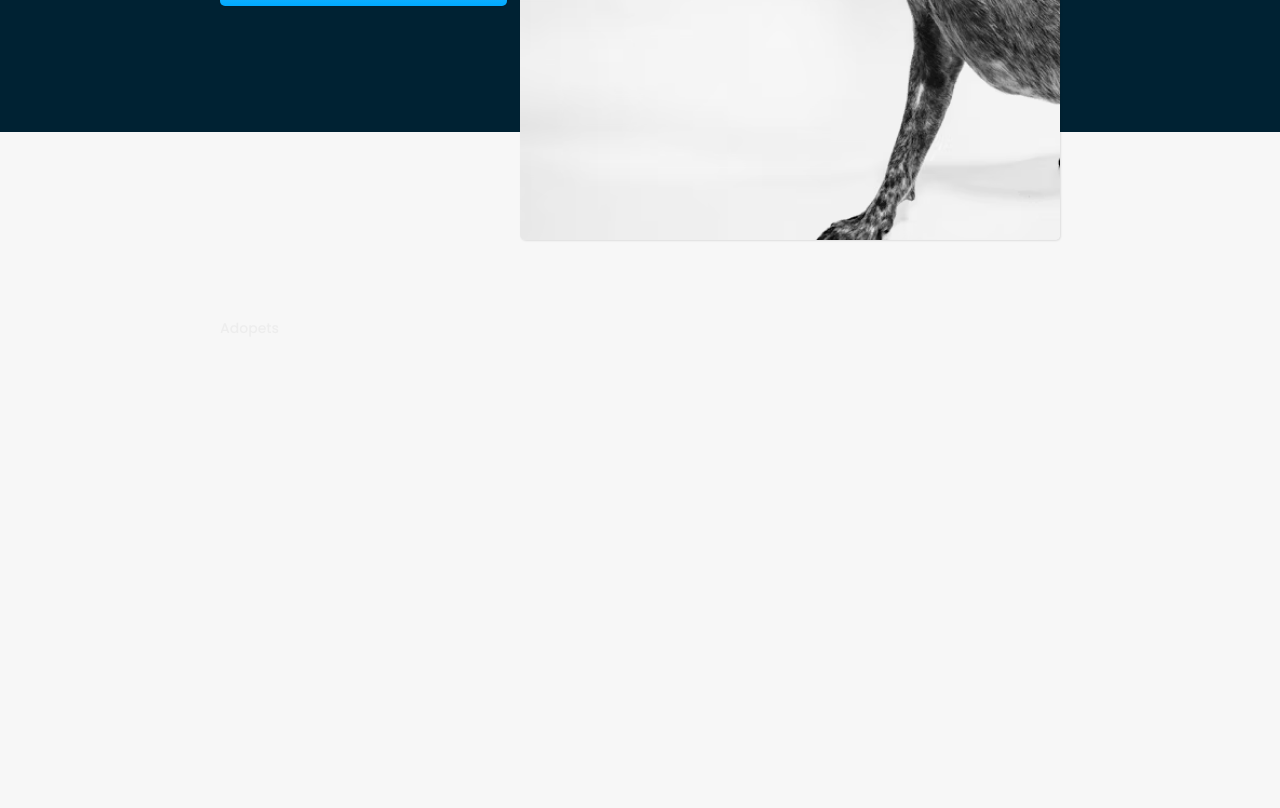
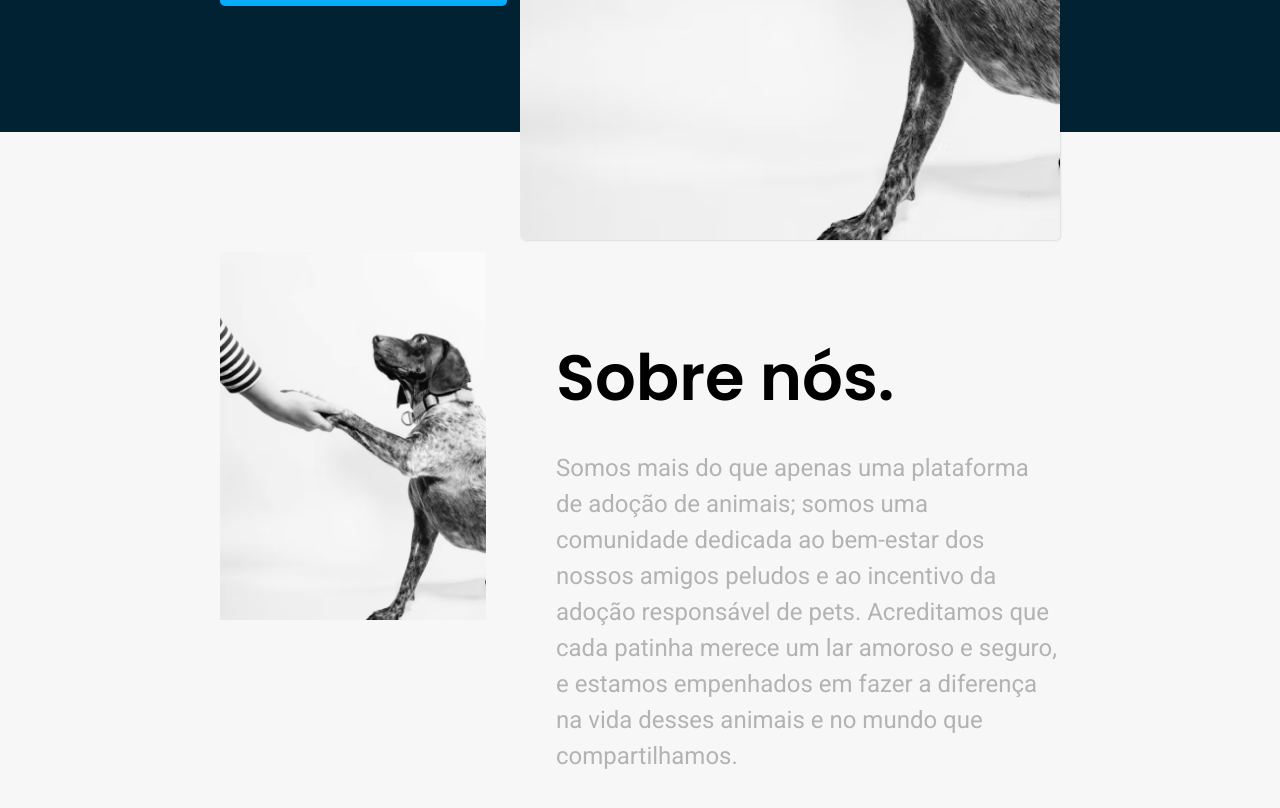
Before and after one commit to RNoleto/Adopets-APP, a Vue app: page / in a window 1280 px wide. Shown: the part 700-1508 px from the top of the page. Before the commit the page ends 1104 px from the top, so only its background shows below. Built offline with nearby package versions, Linux system fonts and the light colour scheme; what @ckeditor/ckeditor5-vue would draw is missing.

Commit message:
AboutUs Component
Criação do componente AboutUs para página home.

```diff
--- /dev/null
+++ b/src/components/AboutUs.vue
@@ -0,0 +1,28 @@
+<template>
+    <div class="content">
+        <div class="images">
+            <img src="../../public/assets/img/petbanner.png" alt="">
+        </div>
+        <div class="info">
+            <p class="title">Sobre nós.</p>
+            <p class="text_body">Somos mais do que apenas uma plataforma de adoção de animais; somos uma comunidade dedicada ao bem-estar dos nossos amigos peludos e ao incentivo da adoção responsável de pets. Acreditamos que cada patinha merece um lar amoroso e seguro, e estamos empenhados em fazer a diferença na vida desses animais e no mundo que compartilhamos.</p>
+        </div>
+    </div>
+</template>
+
+<style lang="scss" scoped>
+.content{
+    margin-top: 60px;
+    display: flex;
+    gap: 70px;
+    align-items: center;
+    .images{
+        width: 380px;
+        height: 500px;
+    }
+    .info{
+        width: 720px;
+        height: 320px;
+    }
+}
+</style>
--- a/src/pages/Home.vue
+++ b/src/pages/Home.vue
@@ -1,18 +1,17 @@
 <template>
   <Banner />
+  <AboutUs />
   <div class="content">
   </div>
 </template>
 <script>
 import Banner from "@/components/Banner.vue";
-import PostsList from '@/components/PostsList.vue';
-import AdoptionList from "@/components/AdoptionList.vue";
+import AboutUs from "@/components/AboutUs.vue";
 
 export default {
   components: {
     Banner,
-    PostsList,
-    AdoptionList,
+    AboutUs,
   },
 };
 </script>
--- a/src/style.scss
+++ b/src/style.scss
@@ -131,6 +131,7 @@ button{
 }
 
 .text_body{
+  margin-top: 36px;
   font: var(--body-font-composite);
   color: var(--c5);
 }
@@ -153,6 +154,7 @@ img {
 }
 
 .content{
+  background-color: var(--c1);
   padding: 60px 220px;
 }
 
```
